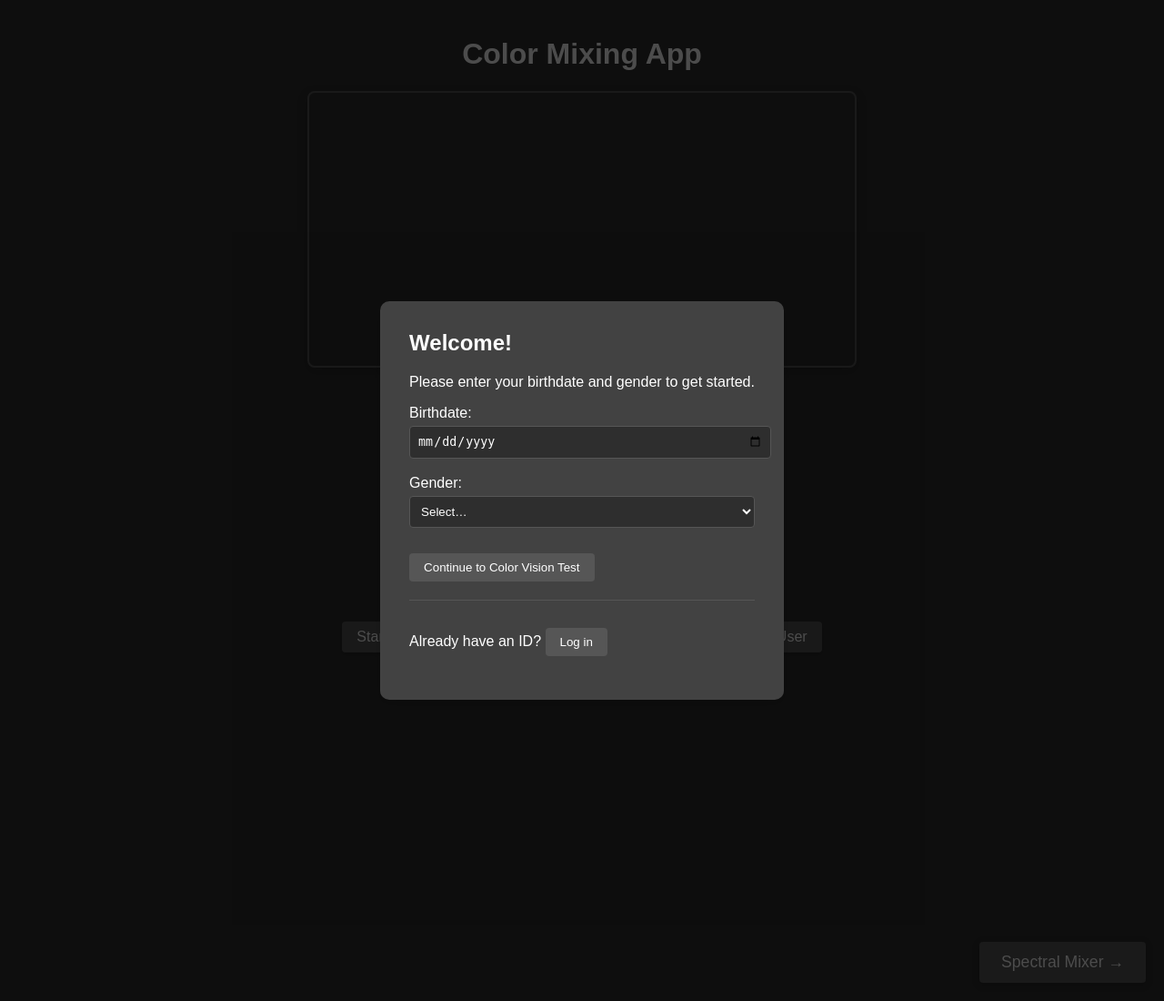
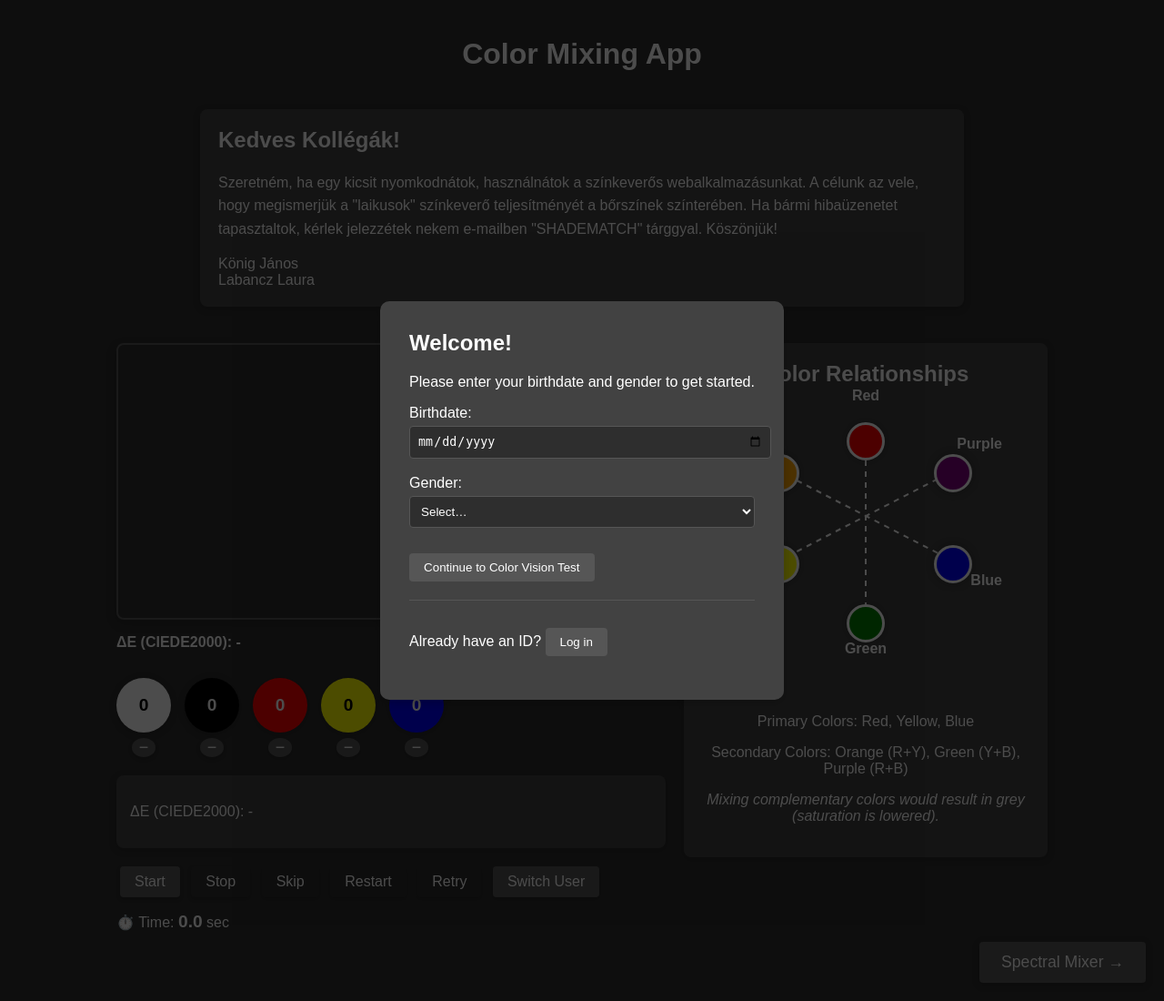
Before and after one commit to janoskonig/shadematch_python, a Flask app: page / in a window 1280 px wide. Shown: the whole page at 91% size. Run offline with Flask 2, Linux system fonts and the light colour scheme.

Commit message:
Color wheel

```diff
--- a/templates/index.html
+++ b/templates/index.html
@@ -313,6 +313,20 @@
 
   <h1>Color Mixing App</h1>
 
+  <div style="max-width: 800px; margin: 20px auto; padding: 20px; background-color: var(--surface-color); border-radius: 8px; box-shadow: 0 2px 8px var(--shadow-color);">
+    <h2 style="margin-top: 0;">Kedves Kollégák!</h2>
+    <p style="line-height: 1.6;">
+      Szeretném, ha egy kicsit nyomkodnátok, használnátok a színkeverős webalkalmazásunkat. A célunk az vele, hogy megismerjük a "laikusok" színkeverő teljesítményét a bőrszínek színterében. Ha bármi hibaüzenetet tapasztaltok, kérlek jelezzétek nekem e-mailben "SHADEMATCH" tárggyal. Köszönjük!
+    </p>
+    <p style="margin-bottom: 0;">
+      König János<br>
+      Labancz Laura
+    </p>
+  </div>
+
+  <div style="display: flex; gap: 20px; max-width: 1200px; margin: 20px auto; padding: 0 20px;">
+    <!-- Main Content -->
+    <div style="flex: 1;">
       <div class="color-pair">
         <div id="targetColor" class="color-half"></div>
         <div id="currentMix" class="color-half"></div>
@@ -357,6 +371,52 @@
         <button id="switchUserBtn">Switch User</button>
         </div>
         <p>⏱️ Time: <span id="timer">0.0</span> sec</p>
+    </div>
+
+    <!-- Color Relationships Sidebar -->
+    <div style="width: 400px; flex-shrink: 0;">
+      <div style="background-color: var(--surface-color); padding: 20px; border-radius: 8px; box-shadow: 0 2px 8px var(--shadow-color);">
+        <h2 style="margin-top: 0; text-align: center;">Color Relationships</h2>
+        <div style="position: relative; width: 300px; height: 320px; margin: 0 auto;">
+          <!-- Complementary Lines -->
+          <svg style="position: absolute; top: 0; left: 0; width: 100%; height: 100%; pointer-events: none;">
+            <!-- Red-Green -->
+            <line x1="150" y1="38" x2="150" y2="238" stroke="white" stroke-width="2" stroke-dasharray="6,6" />
+            <!-- Orange-Blue -->
+            <line x1="53" y1="73" x2="247" y2="173" stroke="white" stroke-width="2" stroke-dasharray="6,6" />
+            <!-- Yellow-Purple -->
+            <line x1="53" y1="173" x2="247" y2="73" stroke="white" stroke-width="2" stroke-dasharray="6,6" />
+          </svg>
+          <!-- Hexagon Corners (Primary and Secondary Colors) -->
+          <!-- Top: Red (150,38) -->
+          <div style="position: absolute; left: 50%; top: 20px; transform: translateX(-50%); width: 36px; height: 36px; border-radius: 50%; background: red; border: 3px solid white; box-shadow: 0 0 10px rgba(0,0,0,0.3);"></div>
+          <!-- Top right: Purple (247,73) -->
+          <div style="position: absolute; left: 225px; top: 55px; width: 36px; height: 36px; border-radius: 50%; background: purple; border: 3px solid white; box-shadow: 0 0 10px rgba(0,0,0,0.3);"></div>
+          <!-- Bottom right: Blue (247,173) -->
+          <div style="position: absolute; left: 225px; top: 155px; width: 36px; height: 36px; border-radius: 50%; background: blue; border: 3px solid white; box-shadow: 0 0 10px rgba(0,0,0,0.3);"></div>
+          <!-- Bottom: Green (150,238) -->
+          <div style="position: absolute; left: 50%; top: 220px; transform: translateX(-50%); width: 36px; height: 36px; border-radius: 50%; background: green; border: 3px solid white; box-shadow: 0 0 10px rgba(0,0,0,0.3);"></div>
+          <!-- Bottom left: Yellow (53,173) -->
+          <div style="position: absolute; left: 35px; top: 155px; width: 36px; height: 36px; border-radius: 50%; background: yellow; border: 3px solid white; box-shadow: 0 0 10px rgba(0,0,0,0.3);"></div>
+          <!-- Top left: Orange (53,73) -->
+          <div style="position: absolute; left: 35px; top: 55px; width: 36px; height: 36px; border-radius: 50%; background: orange; border: 3px solid white; box-shadow: 0 0 10px rgba(0,0,0,0.3);"></div>
+
+          <!-- Labels -->
+          <div style="position: absolute; top: -18px; left: 50%; transform: translateX(-50%); color: white; font-weight: bold;">Red</div>
+          <div style="position: absolute; top: 35px; left: 0px; color: white; font-weight: bold;">Orange</div>
+          <div style="position: absolute; top: 35px; right: 0px; color: white; font-weight: bold;">Purple</div>
+          <div style="position: absolute; top: 185px; left: 0px; color: white; font-weight: bold;">Yellow</div>
+          <div style="position: absolute; top: 185px; right: 0px; color: white; font-weight: bold;">Blue</div>
+          <div style="position: absolute; top: 260px; left: 50%; transform: translateX(-50%); color: white; font-weight: bold;">Green</div>
+        </div>
+        <div style="margin-top: 20px; color: var(--text-color); text-align: center;">
+          <p>Primary Colors: Red, Yellow, Blue</p>
+          <p>Secondary Colors: Orange (R+Y), Green (Y+B), Purple (R+B)</p>
+          <p><em>Mixing complementary colors would result in grey (saturation is lowered).</em></p>
+        </div>
+      </div>
+    </div>
+  </div>
 
   <a href="/spectral" class="spectral-mixer-btn">Spectral Mixer →</a>
 
--- a/templates/spectral_mixer.html
+++ b/templates/spectral_mixer.html
@@ -241,7 +241,7 @@
 
     <script>
         // Make spectrum_plots available to JavaScript
-        const spectrum_plots = {{ spectrum_plots|tojson|safe }};
+        const spectrum_plots = JSON.parse('{{ spectrum_plots|tojson|safe }}');
     </script>
     <script src="{{ url_for('static', filename='spectral_mixer.js') }}"></script>
 </body>
```
Lines whose indentation alone changed are shown as unchanged.
